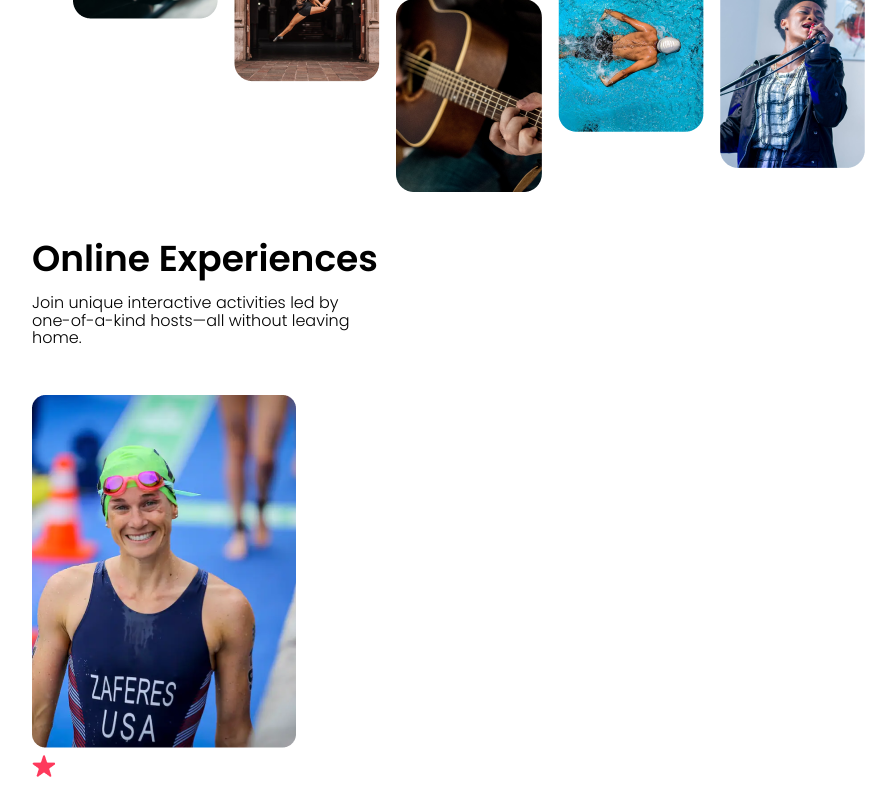
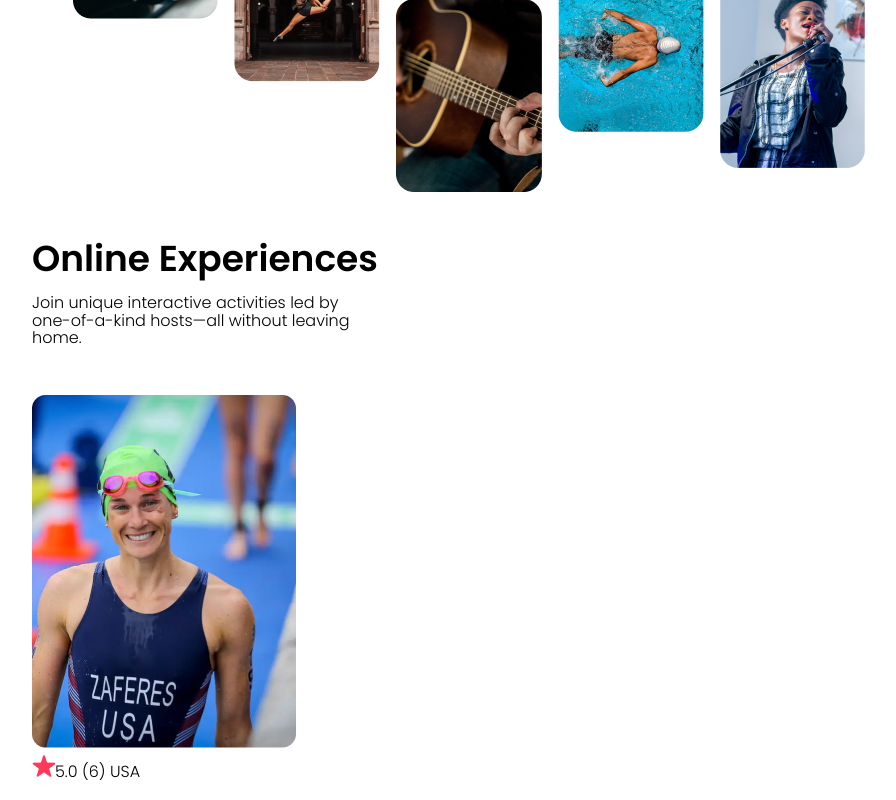
Before and after one commit to luyvannda/airbnb-experiences, a React (Create React App) app: page / in a window 1280 px wide. Shown: the part 416-1216 px from the top of the page, without its empty margins (4-900 px from the left). Built offline with nearby package versions, Linux system fonts and the light colour scheme.

Commit message:
add ellipse image from figma to easily styling it in card component

```diff
--- a/src/app/components/Card.js
+++ b/src/app/components/Card.js
@@ -7,7 +7,9 @@ export default function Card() {
       <div className="first-card">
         <img src={photo1} alt="A woman swimming instructor"></img>
         <p>
-          <img src={star} alt="A small red star"></img></p>
+          <img src={star} alt="A small red star"></img>
+          5.0 <span>(6)  USA</span>
+        </p>
       </div>
     </section>
   )
```
Also changed, not shown: src/app/components/images/Ellipse.png (added).
